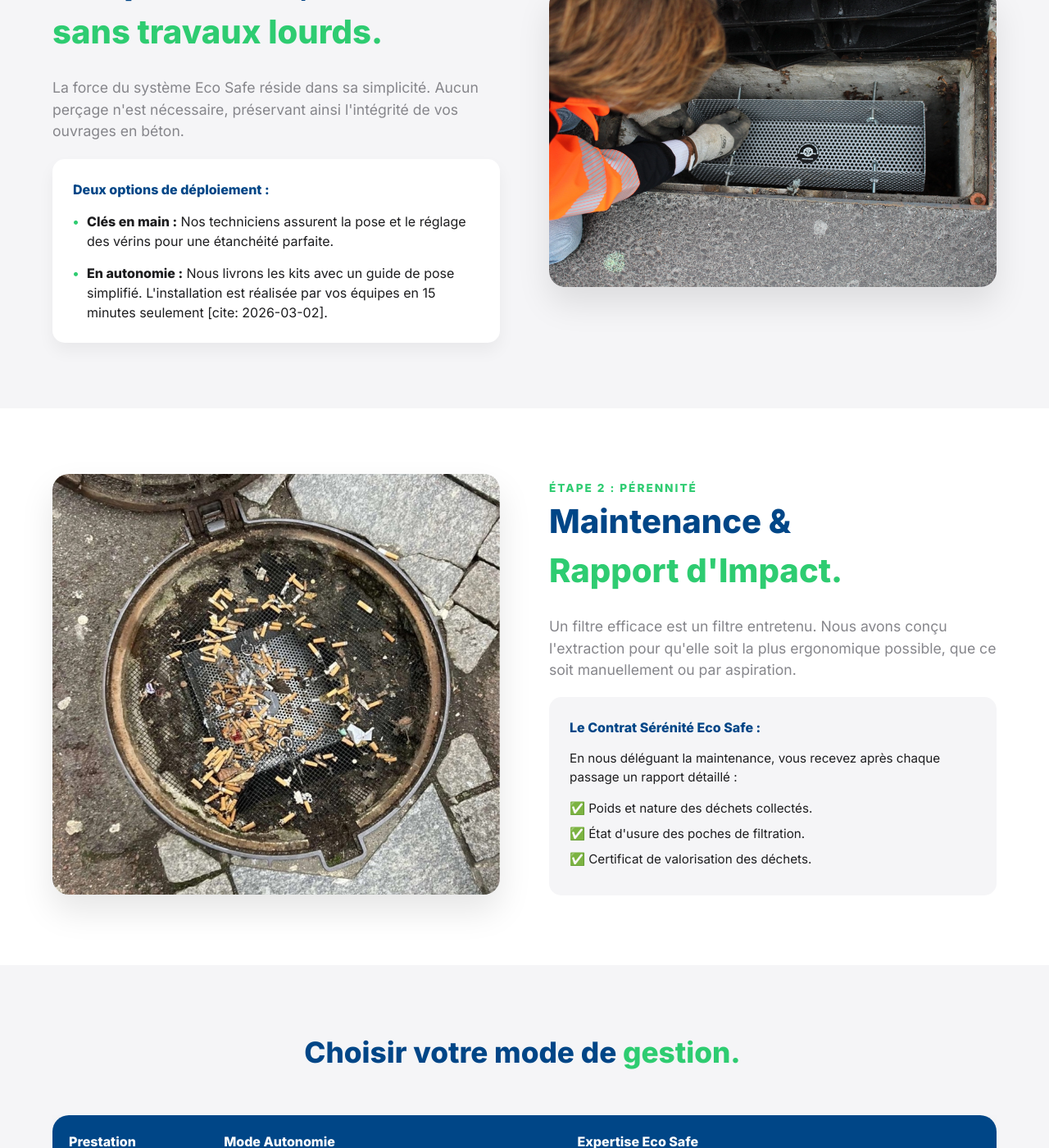
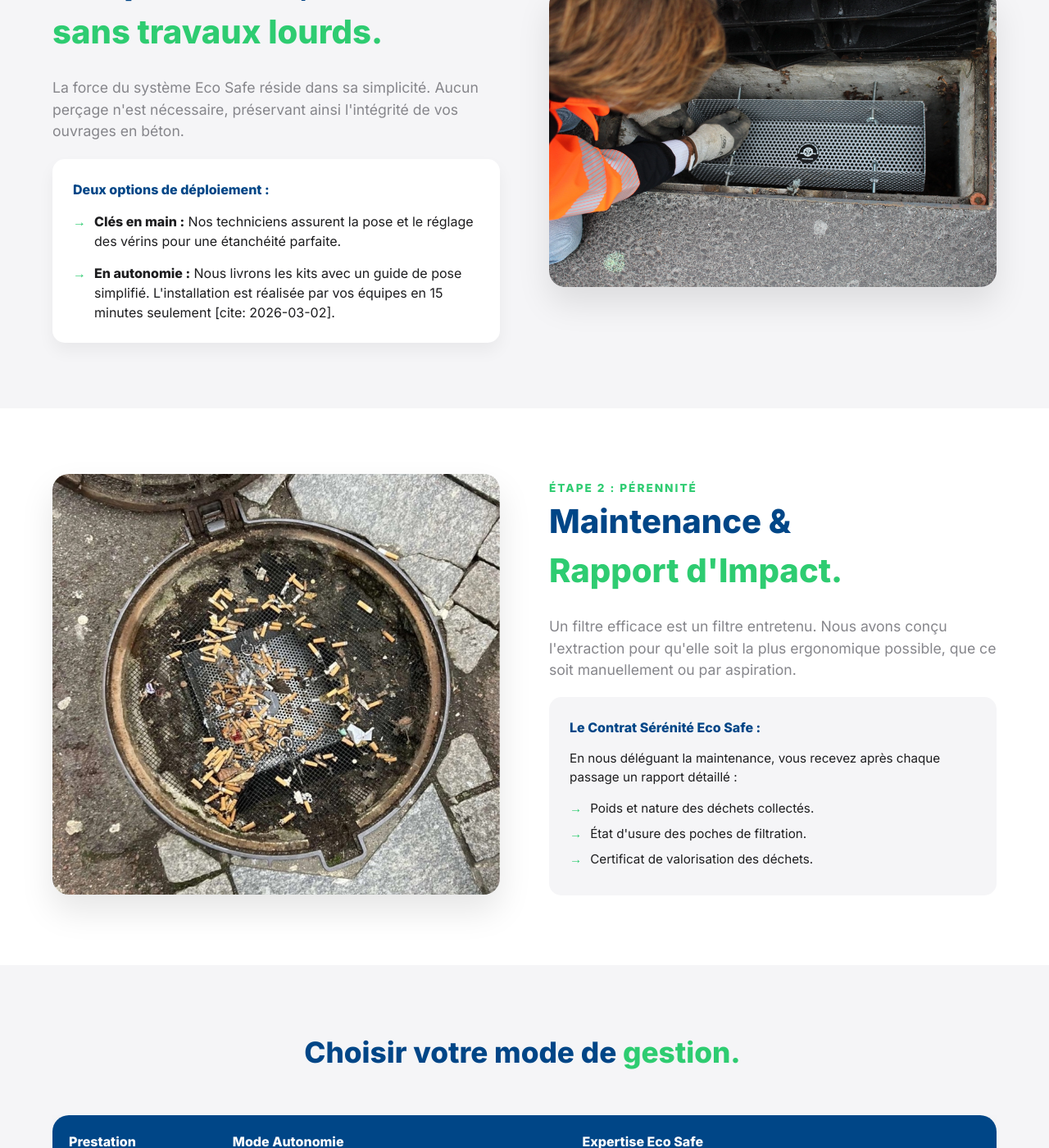
Before and after one commit to DuvalDVL/ecosafe, a Jekyll site: the page built from services/index.html, in a window 1280 px wide and 1400 px high, scrolled down 786 px. Shown: the whole window at 82% size. Built offline with Jekyll 4.4.1, drawn with Linux system fonts in a browser that asks for light colours.

Commit message:
Update index.html

```diff
--- a/services/index.html
+++ b/services/index.html
@@ -27,11 +27,11 @@ description: "Découvrez nos services d'accompagnement : installation rapide en
           <h4 style="margin-bottom: 15px; color: var(--eco-blue);">Deux options de déploiement :</h4>
           <ul style="list-style: none; padding: 0;">
             <li style="margin-bottom: 15px; display: flex; gap: 10px;">
-              <strong style="color: var(--eco-green);">•</strong>
+              <strong style="color: var(--eco-green);">→</strong>
               <span><strong>Clés en main :</strong> Nos techniciens assurent la pose et le réglage des vérins pour une étanchéité parfaite.</span>
             </li>
             <li style="display: flex; gap: 10px;">
-              <strong style="color: var(--eco-green);">•</strong>
+              <strong style="color: var(--eco-green);">→</strong>
               <span><strong>En autonomie :</strong> Nous livrons les kits avec un guide de pose simplifié. L'installation est réalisée par vos équipes en 15 minutes seulement [cite: 2026-03-02].</span>
             </li>
           </ul>
@@ -62,9 +62,18 @@ description: "Découvrez nos services d'accompagnement : installation rapide en
             En nous déléguant la maintenance, vous recevez après chaque passage un rapport détaillé :
           </p>
           <ul style="list-style: none; padding: 0; font-size: 0.95rem;">
-            <li style="margin-bottom: 8px;">✅ Poids et nature des déchets collectés.</li>
-            <li style="margin-bottom: 8px;">✅ État d'usure des poches de filtration.</li>
-            <li style="margin-bottom: 8px;">✅ Certificat de valorisation des déchets.</li>
+            <li style="margin-bottom: 8px; display: flex; gap: 10px;">
+              <strong style="color: var(--eco-green);">→</strong>
+              <span>Poids et nature des déchets collectés.</span>
+            </li>
+            <li style="margin-bottom: 8px; display: flex; gap: 10px;">
+              <strong style="color: var(--eco-green);">→</strong>
+              <span>État d'usure des poches de filtration.</span>
+            </li>
+            <li style="margin-bottom: 8px; display: flex; gap: 10px;">
+              <strong style="color: var(--eco-green);">→</strong>
+              <span>Certificat de valorisation des déchets.</span>
+            </li>
           </ul>
         </div>
       </div>
@@ -77,12 +86,10 @@ description: "Découvrez nos services d'accompagnement : installation rapide en
     <div class="section-header text-center" style="margin-bottom: 50px;">
       <h2 style="font-size: 2.2rem; color: var(--eco-blue);">Choisir votre mode de <span class="text-green">gestion.</span></h2>
     </div>
-    <div style="overflow-x: auto;">
-      <table style="width: 100%; border-collapse: collapse; background: white; border-radius: 20px; overflow: hidden; box-shadow: 0 10px 30px rgba(0,0,0,0.05);">
-        <thead>
+    <div class="table-responsive-wrapper" style="overflow-x: auto; -webkit-overflow-scrolling: touch;">
+      <table style="width: 100%; border-collapse: collapse; background: white; border-radius: 20px; overflow: hidden; box-shadow: 0 10px 30px rgba(0,0,0,0.05); min-width: 600px;"> <thead>
           <tr style="background: var(--eco-blue); color: white; text-align: left;">
-            <th style="padding: 20px;">Prestation</th>
-            <th style="padding: 20px;">Mode Autonomie</th>
+            <th style="padding: 20px; min-width: 150px;">Prestation</th> <th style="padding: 20px;">Mode Autonomie</th>
             <th style="padding: 20px;">Expertise Eco Safe</th>
           </tr>
         </thead>
```
